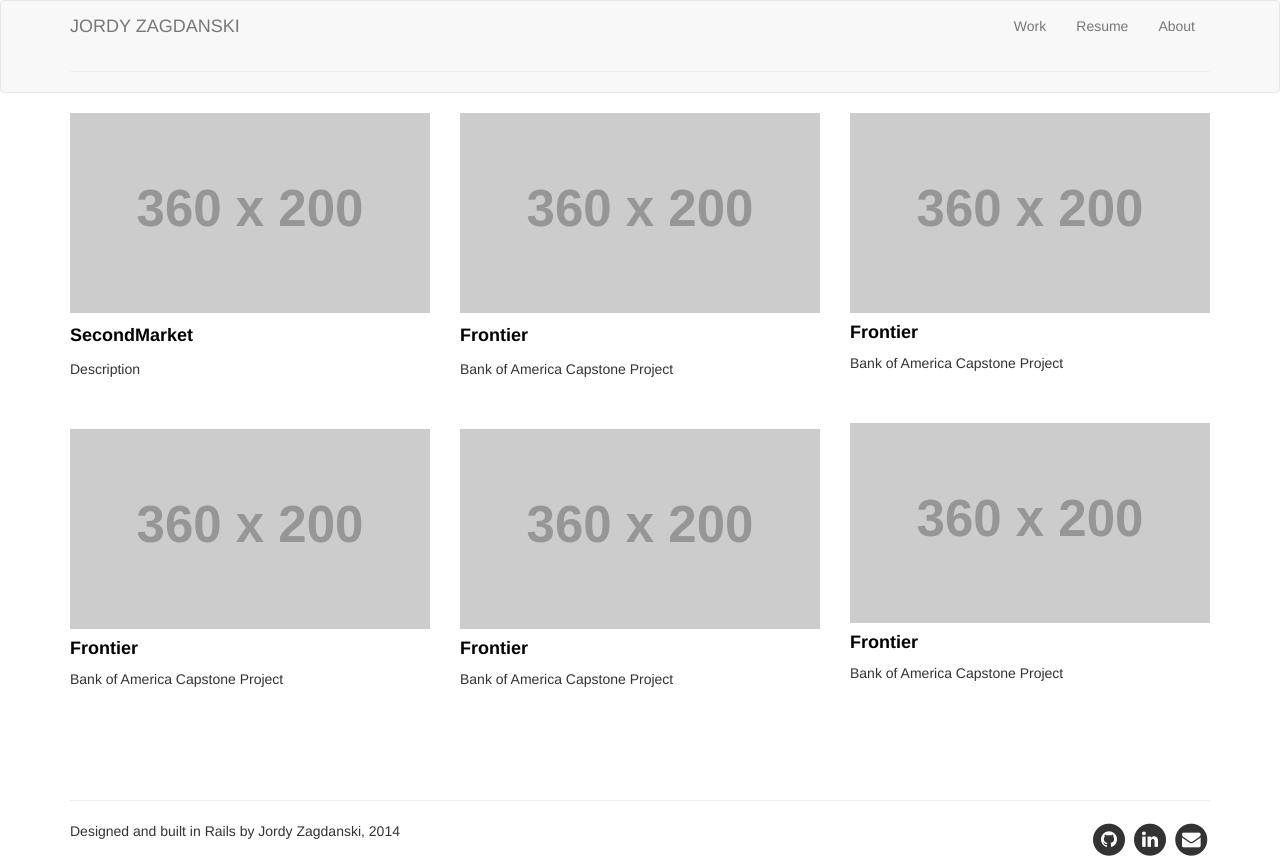
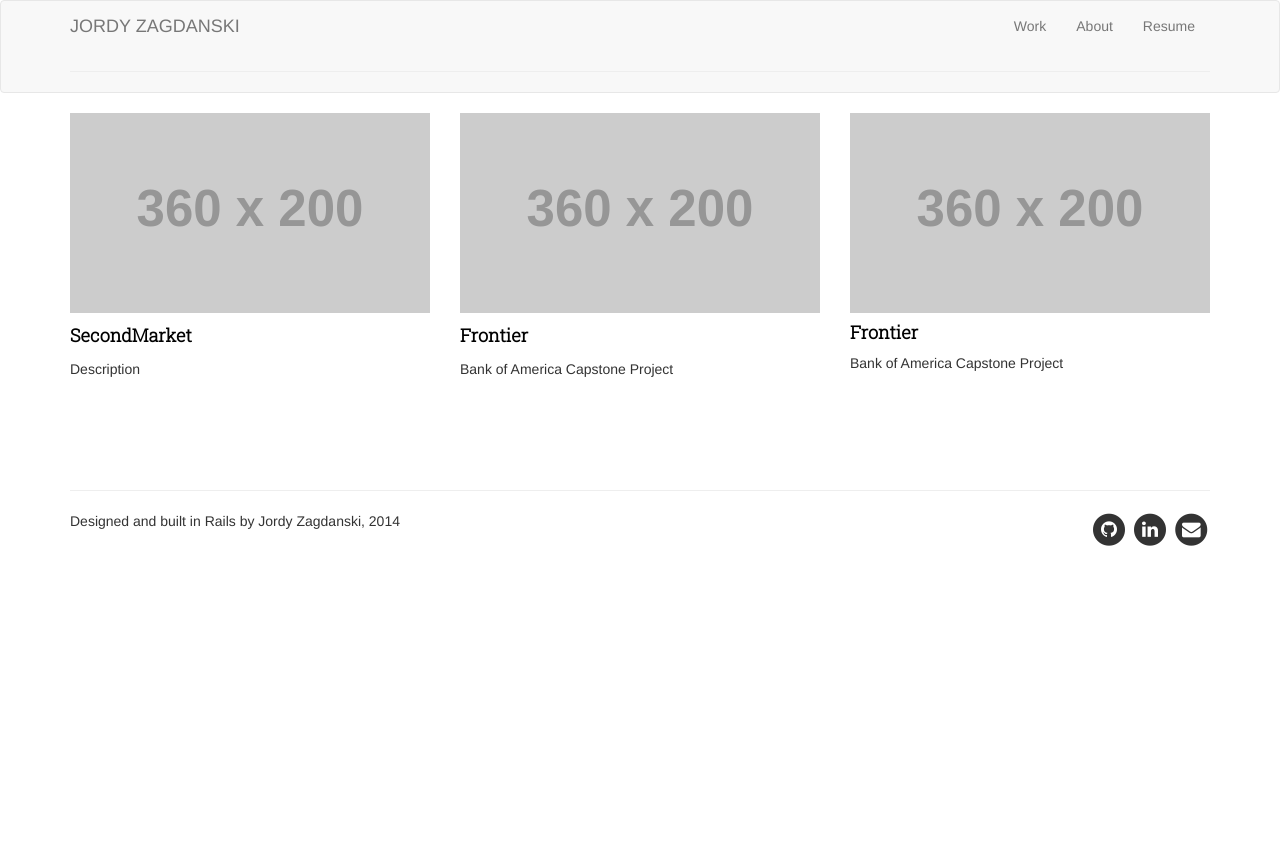
Before and after one commit to jayzed/portfolio, a Rails app: page / in a window 1280 px wide. After the commit the page ends 546 px from the top, so only its background shows below. Run offline with Rails 7, Linux system fonts and the light colour scheme; style sheets or scripts are compiled from the project's sources; some libraries are stand-ins or nearby versions.

Commit message:
Add more pages

```diff
--- a/app/assets/stylesheets/main.css.scss
+++ b/app/assets/stylesheets/main.css.scss
@@ -1,5 +1,6 @@
-//Web Font
+//Web Fonts
 @import url(http://fonts.googleapis.com/css?family=Open+Sans:400italic,400,700);
+@import url(http://fonts.googleapis.com/css?family=Roboto+Slab:300);
 
 //Bootstrap override variables
 $font-family-sans-serif: 'Open Sans', sans-serif;
--- a/app/assets/stylesheets/partials/_base.css.scss
+++ b/app/assets/stylesheets/partials/_base.css.scss
@@ -9,6 +9,7 @@ hr.space {
 }
 
 .portfolio-item-title {
+  font-family: 'Roboto Slab', serif;
   font-size: 18px;
   color: #000000;
   font-weight: bold;
--- a/app/controllers/pages_controller.rb
+++ b/app/controllers/pages_controller.rb
@@ -1,5 +1,11 @@
 class PagesController < ApplicationController
   def home
+  end
+
+  def resume
+  end
+
+  def about
   end
 
   def frontier
--- a/app/views/layouts/_header.html.erb
+++ b/app/views/layouts/_header.html.erb
@@ -18,9 +18,15 @@
       </ul>
 
       <ul class="nav navbar-nav navbar-right">
-        <li><a href="#">Work</a></li>
-        <li><a href="#">Resume</a></li>
-        <li><a href="#">About</a></li>
+        <li>
+          <%= link_to "Work", root_path %>
+        </li>
+        <li>
+          <%= link_to "About", about_path %>
+        </li>
+        <li>
+          <%= link_to "Resume", resume_path %>
+        </li>
       </ul>
     </div><!-- /.navbar-collapse -->
     <hr>
--- /dev/null
+++ b/app/views/pages/about.html.erb
@@ -0,0 +1 @@
+<h1>About</h1>
--- a/app/views/pages/home.html.erb
+++ b/app/views/pages/home.html.erb
@@ -1,45 +1,26 @@
 <div class="row">
-
   <!-- First Column -->
-  <div class="col-md-4">
+  <div class="col-sm-4">
     <div class="portfolio-item">
-      <%= link_to image_tag("http://placehold.it/360x200", class: "image-responsive"), secondmarket_path %>
+      <%= link_to image_tag("http://placehold.it/360x200", class: "img-responsive"), secondmarket_path %>
       <%= link_to "SecondMarket", secondmarket_path, class: 'portfolio-item-title' %>
       <div class="portfolio-item-description">Description</div>
-    </div>
-
-    <div class="portfolio-item">
-      <img src="http://placehold.it/360x200" class="img-responsive">
-      <h4 class="portfolio-item-title">Frontier</h4>
-      <div class="portfolio-item-description">Bank of America Capstone Project</div>
     </div>
   </div>
   <!-- End First Column -->
 
   <!-- Second Column -->
-  <div class="col-md-4">
+  <div class="col-sm-4">
     <div class="portfolio-item">
-      <%= link_to image_tag("http://placehold.it/360x200", class: "image-responsive"), frontier_path %>
+      <%= link_to image_tag("http://placehold.it/360x200", class: "img-responsive"), frontier_path %>
       <%= link_to "Frontier", frontier_path, class: 'portfolio-item-title' %>
-      <div class="portfolio-item-description">Bank of America Capstone Project</div>
-    </div>
-
-    <div class="portfolio-item">
-      <img src="http://placehold.it/360x200" class="img-responsive">
-      <h4 class="portfolio-item-title">Frontier</h4>
       <div class="portfolio-item-description">Bank of America Capstone Project</div>
     </div>
   </div>
   <!-- End Second Column -->
 
   <!-- Third Column -->
-  <div class="col-md-4">
-    <div class="portfolio-item">
-      <img src="http://placehold.it/360x200" class="img-responsive">
-      <h4 class="portfolio-item-title">Frontier</h4>
-      <div class="portfolio-item-description">Bank of America Capstone Project</div>
-    </div>
-
+  <div class="col-sm-4">
     <div class="portfolio-item">
       <img src="http://placehold.it/360x200" class="img-responsive">
       <h4 class="portfolio-item-title">Frontier</h4>
@@ -47,6 +28,4 @@
     </div>
   </div>
   <!-- End Third Column -->
-
-
 </div>
--- /dev/null
+++ b/app/views/pages/resume.html.erb
@@ -0,0 +1 @@
+<h1>Resume</h1>
--- a/config/routes.rb
+++ b/config/routes.rb
@@ -1,5 +1,8 @@
 Portfolio::Application.routes.draw do
   root "pages#home"
+
+  get "about" => "pages#about"
+  get "resume" => "pages#resume"
 
   get "frontier" => "pages#frontier"
   get "secondmarket" => "pages#secondmarket"
```
